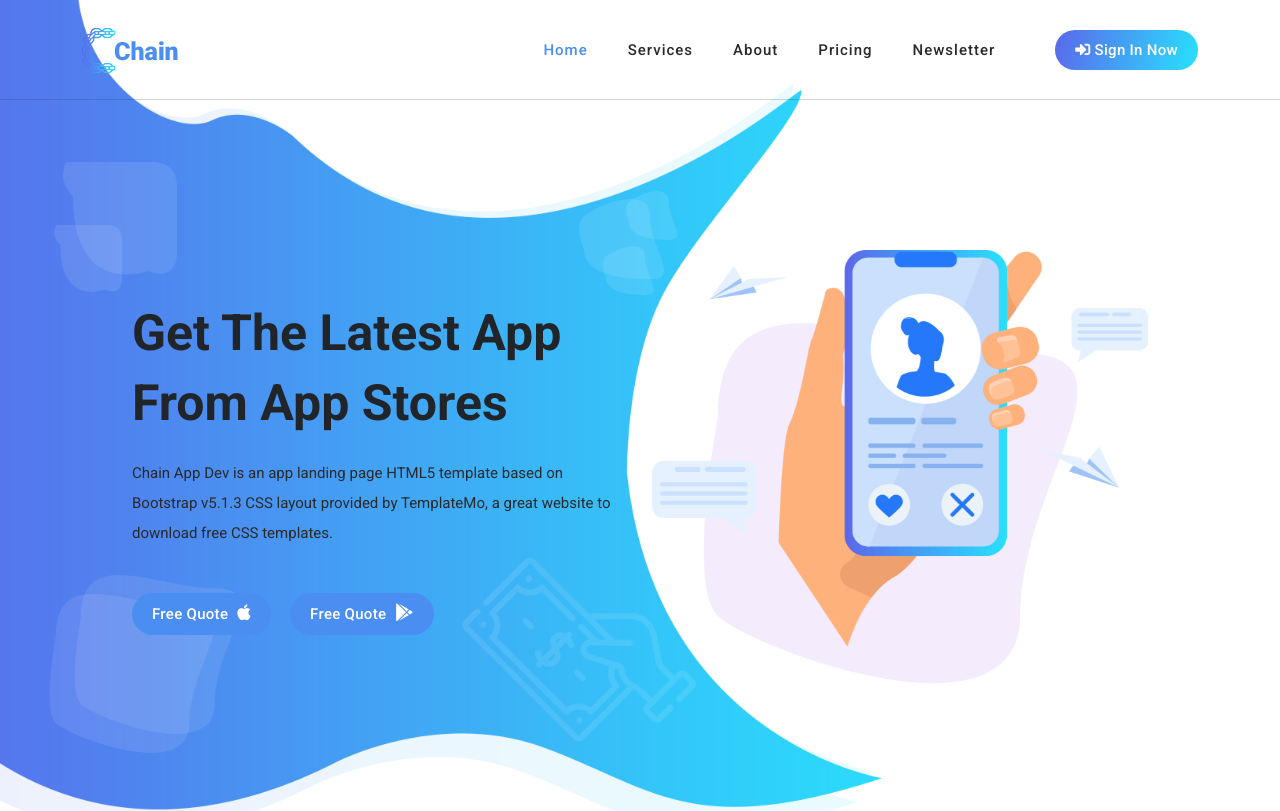
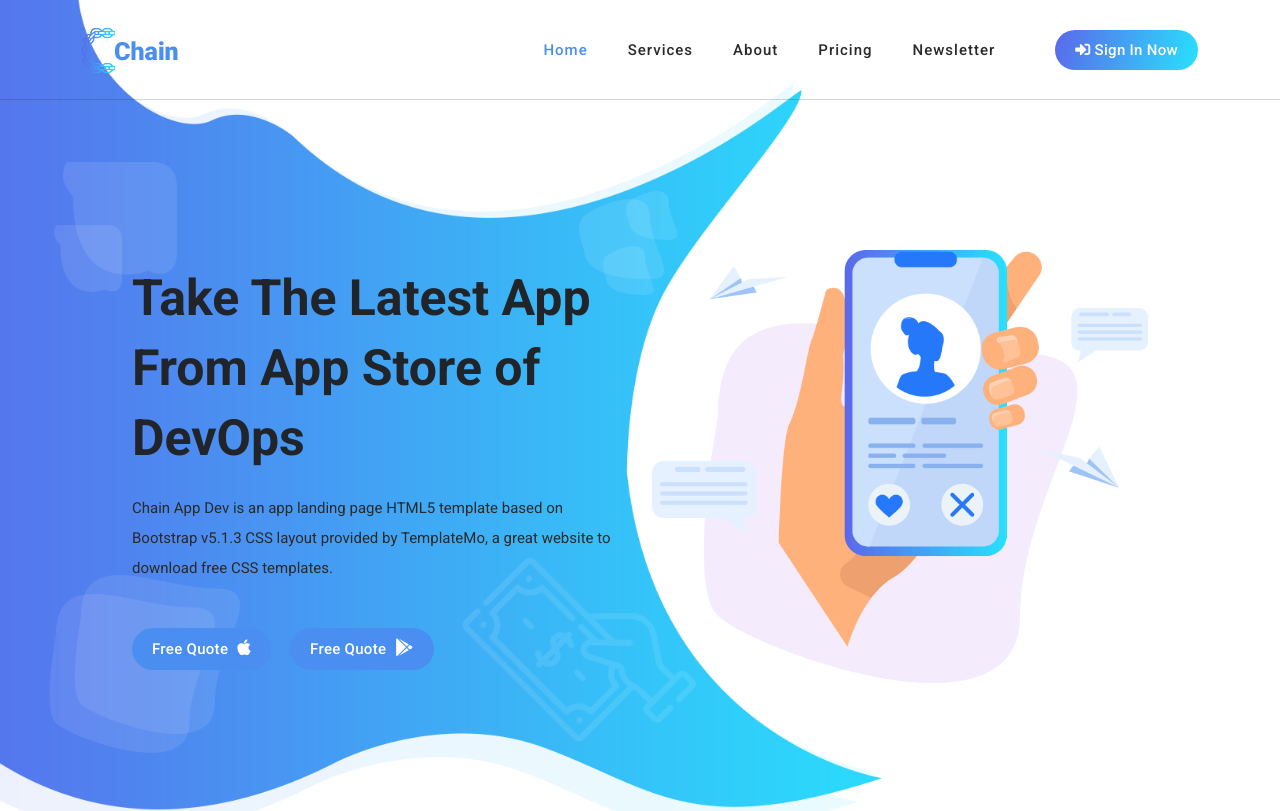
Before and after one commit to engineerbaz/TaskWeb, a plain HTML site: page index.html in a window 1280 px wide. Shown: the top 811 px of the page. Drawn offline with Linux system fonts and the light colour scheme.

Commit message:
Update index.html

```diff
--- a/index.html
+++ b/index.html
@@ -174,7 +174,7 @@ https://templatemo.com/tm-570-chain-app-dev
               <div class="left-content show-up header-text wow fadeInLeft" data-wow-duration="1s" data-wow-delay="1s">
                 <div class="row">
                   <div class="col-lg-12">
-                    <h2>Get The Latest App From App Stores</h2>
+                    <h2>Take  The Latest App From App Store of DevOps</h2>
                     <p>Chain App Dev is an app landing page HTML5 template based on Bootstrap v5.1.3 CSS layout provided by TemplateMo, a great website to download free CSS templates.</p>
                   </div>
                   <div class="col-lg-12">
```
